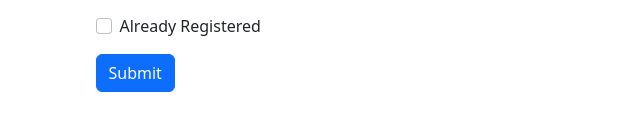
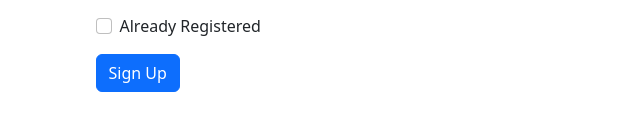
Before and after one commit to shafik720/ema-john-with-react-router---2, a React (Create React App) app: page / in a window 1280 px wide. Shown: the part 252-382 px from the top of the page, without its empty margins (319-959 px from the left). Built offline with nearby package versions, Linux system fonts and the light colour scheme.

Commit message:
toggle login signup

```diff
--- a/src/App.js
+++ b/src/App.js
@@ -61,7 +61,7 @@ function App() {
               </Form.Group>
               <h4 className="text-danger">{error}</h4>
               <Button onClick={handleSubmit} variant="primary" type="submit">
-                Submit
+                {registered ? 'Log In' : 'Sign Up'}
           </Button>
             </Form>
           </div>
```
